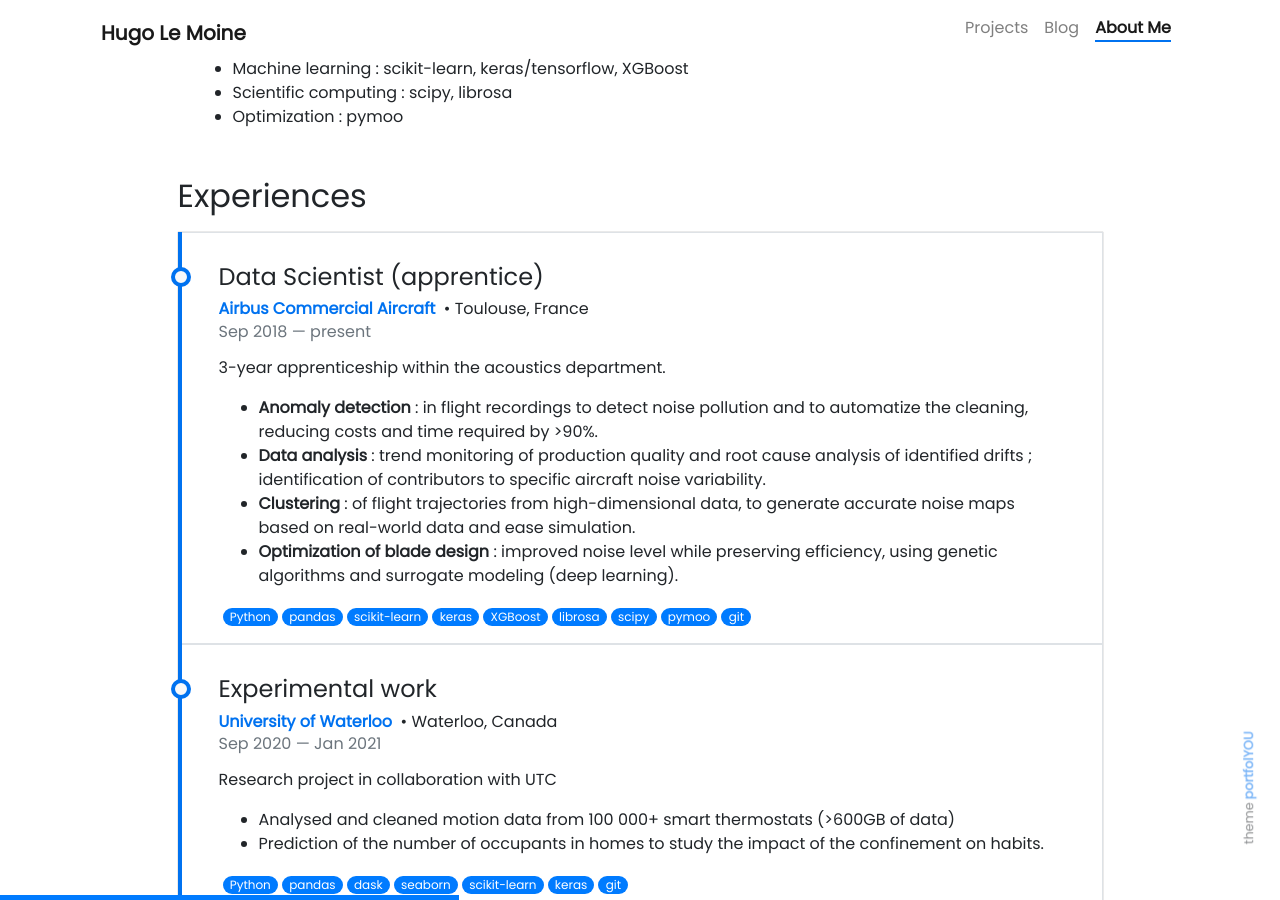
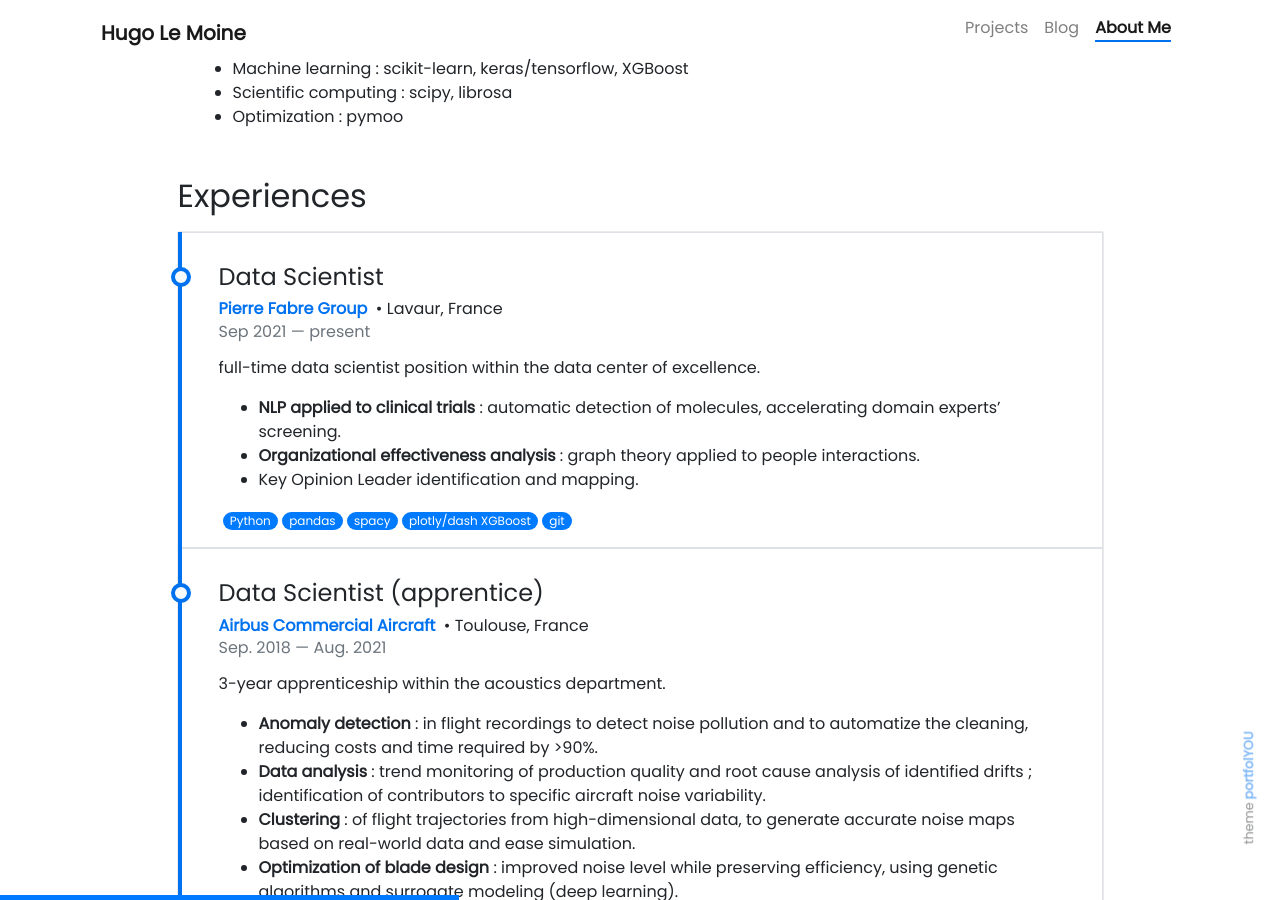
Before and after one commit to hugolmn/hugolmn.github.io, a Jekyll site: the page built from pages/about.md, in a window 1280 px wide and 900 px high, scrolled down 920 px. Built offline with Jekyll 4.4.1, drawn with Linux system fonts in a browser that asks for light colours; nearby versions of some CDN libraries; emoji names are drawn with the system emoji font.

Commit message:
Update experiences-timeline.yml

```diff
--- a/_data/experiences-timeline.yml
+++ b/_data/experiences-timeline.yml
@@ -1,10 +1,24 @@
+- entity: Pierre Fabre Group
+  link : https://www.airbus.com/
+  location: Lavaur, France
+  country: France
+  role: Data Scientist
+  from: Sep 2021
+  to: present
+  description: full-time data scientist position within the data center of excellence.
+  courses:
+    - "NLP applied to clinical trials: automatic detection of molecules, accelerating domain experts’ screening."
+    - "Organizational effectiveness analysis: graph theory applied to people interactions."
+    - "Key Opinion Leader identification and mapping."
+  tools: [Python, pandas, spacy, plotly/dash XGBoost, git]
+
 - entity: Airbus Commercial Aircraft
   link : https://www.airbus.com/
   location: Toulouse, France
   country: France
   role: Data Scientist (apprentice)
-  from: Sep 2018
-  to: present
+  from: Sep. 2018
+  to: Aug. 2021
   description: 3-year apprenticeship within the acoustics department.
   courses:
     - "Anomaly detection: in flight recordings to detect noise pollution and to automatize the cleaning, reducing costs and time required by >90%."
```
